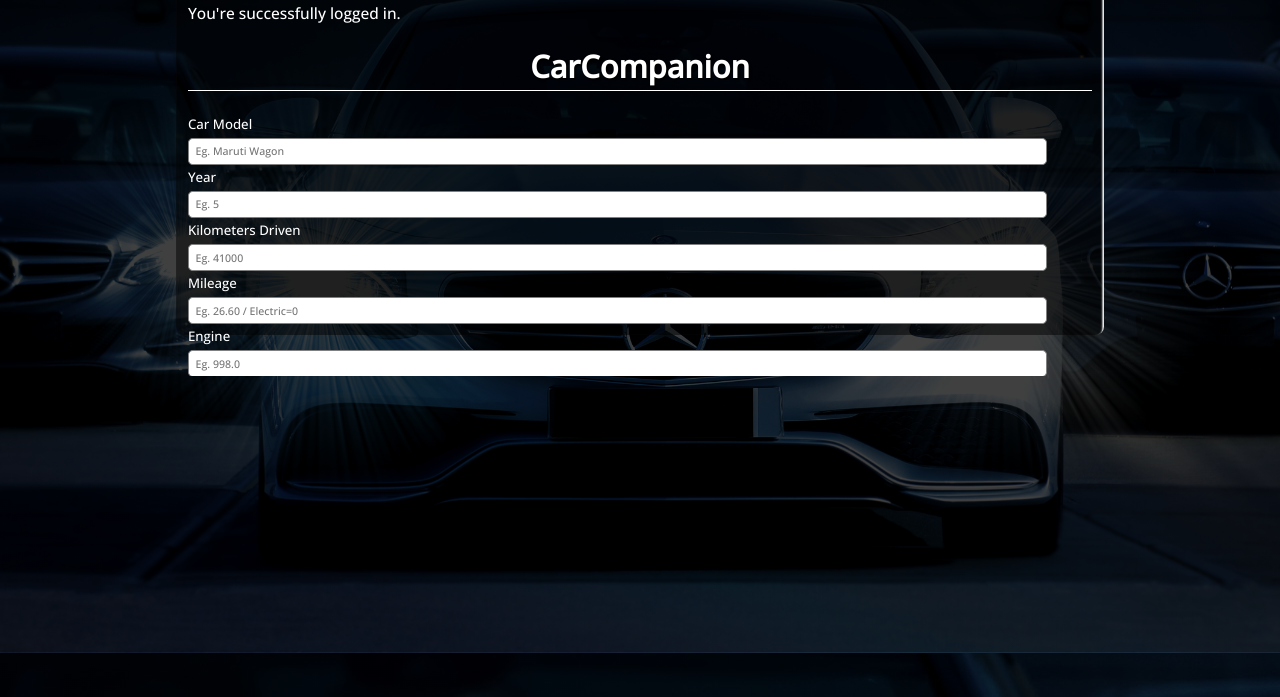
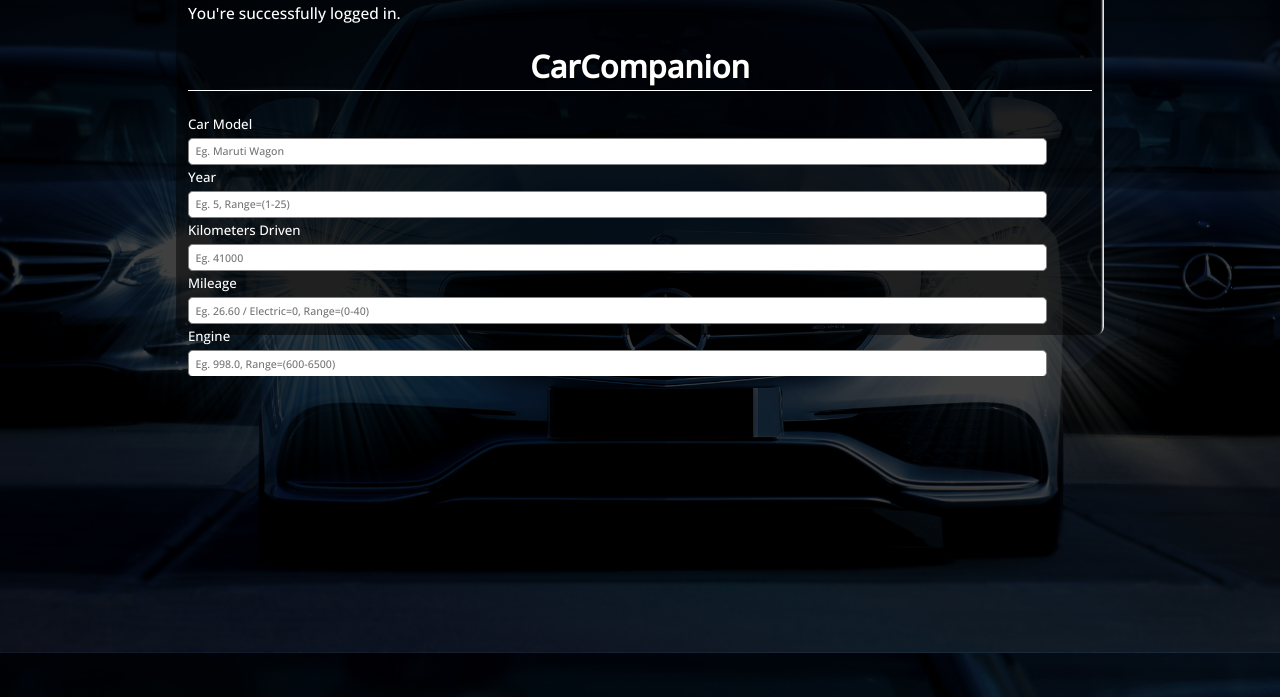
Before and after one commit to iamswastika/Used-Car-Price-Prediction, a Django app: page / in a window 1280 px wide. Shown: the part 201-898 px from the top of the page. Run offline with Django 3.2, Linux system fonts and the light colour scheme; the visitor is signed in with stand-in values (Sample User, id 1).

Commit message:
changes made

```diff
--- a/Second-hand-car-price-prediction-using-django-main/authentication/views.py
+++ b/Second-hand-car-price-prediction-using-django-main/authentication/views.py
@@ -341,20 +341,24 @@ def signin(request):
     return render(request, "authentication/signin.html")
 
 def getPrediction(name, year, kilometer, mileage, engine, owner, transmission, fuel, power, seats):
-    model = pickle.load(open("ml_model.sav", "rb"))
+    rfmodel = pickle.load(open("ml_model.sav", "rb"))
+    brmodel = pickle.load(open("bl_model.sav", "rb"))
+    lrmodel = pickle.load(open("ll_model.sav", "rb"))
     with open('scaler.sav', 'rb') as f:
         scaled = pickle.load(f)
-    # scaled = pickle.load(open("scaler.sav", "rb"))
     encoded = pickle.load(open("oencoder.sav", "rb"))
     modelname = pickle.load(open("carmodel.sav", "rb"))
 
     with open('yscaler.sav', 'rb') as f:
         y_scaler = pickle.load(f)
-    transformed = scaled.transform(np.array([name, year, kilometer, mileage, engine, owner, transmission, fuel, power, seats]).reshape(1,-1))
-    prediction = model.predict(transformed)[0]
-    # breakpoint();
-    inverse_scaled = y_scaler.inverse_transform(np.array([prediction]).reshape(-1,1))[0][0]
-    return round(inverse_scaled,2)
+
+    transformed = scaled.transform(np.array([name, year, kilometer, mileage, engine, owner, transmission, fuel, power, seats]).reshape(1, -1))
+
+    prediction1 = y_scaler.inverse_transform(rfmodel.predict(transformed).reshape(-1, 1))[0][0]
+    prediction2 = y_scaler.inverse_transform(brmodel.predict(transformed).reshape(-1, 1))[0][0]
+    prediction3 = y_scaler.inverse_transform(lrmodel.predict(transformed).reshape(-1, 1))[0][0]
+
+    return round(prediction1, 2), round(prediction2, 2), round(prediction3, 2)
 
 
 MIN_MILEAGE = 0
@@ -385,8 +389,7 @@ def result(request):
             year = float(year)
 
             if year < MIN_YEAR or year > MAX_YEAR:
-              raise ValidationError("Invalid Year. Year must be between {} and {}.".format(MIN_YEAR, MAX_YEAR))
-
+                raise ValidationError("Invalid Year. Year must be between {} and {}.".format(MIN_YEAR, MAX_YEAR))
 
             kilometer = float(request.POST.get('kilometer'))
             mileage = float(request.POST.get('mileage'))
@@ -428,13 +431,20 @@ def result(request):
             "power": power,
             "seat": seats
         }
-        result = getPrediction(int(name), int(year), kilometer, mileage, engine, owner, transmission, fuel, power, seats)
-        data["predicted_price"] = result
+
+        predictions = getPrediction(int(name), int(year), kilometer, mileage, engine, owner, transmission, fuel, power, seats)
+        data["predicted_price1"] = predictions[0]
+        data["predicted_price2"] = predictions[1]
+        data["predicted_price3"] = predictions[2]
 
         PredictCarModel.objects.create(**data)
         latest_entry = PredictCarModel.objects.latest('id')
-        predicted_price = round(latest_entry.predicted_price * 130, 2) if request.POST.get('model') else None
-        return render(request, 'authentication/index.html', {'result': result, 'predicted_price': predicted_price, 'car_model': latest_entry})
+
+        predicted_price1 = round(latest_entry.predicted_price1 * 130, 2) if request.POST.get('model') else None
+        predicted_price2 = round(latest_entry.predicted_price2 * 130, 2) if request.POST.get('model') else None
+        predicted_price3 = round(latest_entry.predicted_price3 * 130, 2) if request.POST.get('model') else None
+
+        return render(request, 'authentication/index.html', {'predicted_price1': predicted_price1, 'predicted_price2': predicted_price2, 'predicted_price3': predicted_price3, 'car_model': latest_entry})
 
 
 def cars(request):
@@ -444,7 +454,11 @@ def cars(request):
     else:
         predict = PredictCarModel.objects.all().order_by('model')
         for car in predict:
-         car.predicted_price *= 130
+         car.predicted_price1 *= 130
+        for car in predict:
+         car.predicted_price2 *= 130
+        for car in predict:
+         car.predicted_price3 *= 130
     return render(request, 'authentication/cars.html', {'predict': predict})
 
 def searchbar(request):
@@ -463,19 +477,19 @@ def signout(request):
     messages.success(request,"Logged Out successfully")
     return redirect('home')
 
-def activate(request,uidb64,token):
+def activate(request, uidb64, token):
     try:
         uid = force_str(urlsafe_base64_decode(uidb64))
         myuser = User.objects.get(pk=uid)
-    except (TypeError,ValueError,OverflowError,User.DoesNotExist):
+    except (TypeError, ValueError, OverflowError, User.DoesNotExist):
         myuser = None
 
-    if myuser is not None and generate_token.check_token(myuser,token):
+    if myuser is not None and default_token_generator.check_token(myuser, token):
         myuser.is_active = True
         # user.profile.signup_confirmation = True
         myuser.save()
-        login(request,myuser)
-        messages.success(request, "Your Account has been activated!!")
+        login(request, myuser)
+        messages.success(request, "Your account has been activated!")
         return redirect('signin')
     else:
-        return render(request,'activation_failed.html')
+        return render(request, 'activation_failed.html')
--- a/Second-hand-car-price-prediction-using-django-main/static/style.css
+++ b/Second-hand-car-price-prediction-using-django-main/static/style.css
@@ -2,7 +2,7 @@
   margin: 0;
   padding: 0;
   /* font-family: sans_serif ; */
-  font-family: "Open Sans", sans-serif;
+  font-family: 'Open Sans', sans-serif;
   zoom: 0.95;
 }
 .banner {
@@ -75,7 +75,7 @@ a:hover {
   box-shadow: 0 0 35px var(--clr);
 }
 a:before {
-  content: "";
+  content: '';
   position: absolute;
   inset: 2px;
   background: rgba(0, 0, 0, 0.975);
@@ -90,7 +90,7 @@ a i {
   display: block;
 }
 a i:before {
-  content: "";
+  content: '';
   position: absolute;
   top: 0;
   left: 80%;
@@ -106,7 +106,7 @@ a:hover i:before {
 }
 a i:after {
   /* text-decoration: none; */
-  content: "";
+  content: '';
   position: absolute;
   bottom: 0%;
   left: 20%;
@@ -224,12 +224,21 @@ body {
 
 .form-submit-btn {
   margin-top: 40px;
+  margin: 3px;
+  margin-left: 0;
+}
+.p-2 {
+  display: flex;
+
+  margin-left: 0;
+
+  margin-top: 2.5rem;
 }
 
 .form-submit-btn button {
   display: block;
   width: 100%;
-  margin-top: 10px;
+
   font-size: 20px;
   padding: 13px;
   border: none;
@@ -244,7 +253,7 @@ body {
 }
 
 .main-alert {
-  height: 4rem;
+  height: 2rem;
   font-size: 20px;
   padding: 1rem !important;
 }
@@ -279,15 +288,14 @@ body {
 
     /* justify-content: right; */
   }
-  .sos{
+  .sos {
     display: flex;
     padding: 1rem;
     flex-direction: row;
     /* justify-content: right; */
-
   }
-  .nav{
-    display:flex;
+  .nav {
+    display: flex;
     justify-content: right;
   }
   .hi {
--- a/Second-hand-car-price-prediction-using-django-main/templates/authentication/cars.html
+++ b/Second-hand-car-price-prediction-using-django-main/templates/authentication/cars.html
@@ -88,7 +88,10 @@
               </ul>
             </div>
             <div class="card-footer">
-              <p>Predicted Price: NPR {{ car.predicted_price|floatformat:2}}</p>
+              <p>Random Forest Regression: NPR {{ car.predicted_price1|floatformat:2}}</p>
+              <p>Bagging Regression: NPR {{ car.predicted_price2|floatformat:2}}</p>
+              <p>Linear Regression: NPR {{ car.predicted_price3|floatformat:2}}</p>
+
             </div>
           </div>
         </div>
--- a/Second-hand-car-price-prediction-using-django-main/templates/authentication/index.html
+++ b/Second-hand-car-price-prediction-using-django-main/templates/authentication/index.html
@@ -36,10 +36,6 @@
     {% endif %}
 
 
-
-
-
-
     {% if user.is_authenticated %}
     <div class="nav">
 
@@ -67,7 +63,7 @@
               value="{{car_model.model|default_if_none:''}}" />
 
             <label for="year">Year</label>
-            <input type="number" id="year" name="year" placeholder="Eg. 5" required="required"
+            <input type="number" id="year" name="year" placeholder="Eg. 5, Range=(1-25)" required="required"
               value="{{car_model.year|default_if_none:''}}" />
 
             <label for="kilometer">Kilometers Driven</label>
@@ -76,11 +72,11 @@
 
 
             <label for="Mileage">Mileage</label>
-            <input type="text" id="Mileage" name="mileage" placeholder="Eg. 26.60 / Electric=0" required="required"
+            <input type="text" id="Mileage" name="mileage" placeholder="Eg. 26.60 / Electric=0, Range=(0-40)" required="required"
               value="{{car_model.mileage|default_if_none:''}}" />
 
             <label for="engine">Engine</label>
-            <input type="text" id="engine" name="engine" placeholder="Eg. 998.0" required="required"
+            <input type="text" id="engine" name="engine" placeholder="Eg. 998.0, Range=(600-6500)" required="required"
               value="{{car_model.engine|default_if_none:''}}" />
 
             <label for="Ownership">Owner Type</label>
@@ -101,8 +97,6 @@
             <br>
 
 
-
-
             <label for="Fueltype">Fuel Type</label>
             <select name="fuel" id="dropdownblock">
               <option value="0" {% if car_model.fuel_type == "0" %} selected {% endif %}>CNG</option>
@@ -114,11 +108,11 @@
             <br>
 
             <label for="power">Power</label>
-            <input type="text" id="power" name="power" placeholder="Eg. 58.16" required="required"
+            <input type="text" id="power" name="power" placeholder="Eg. 58.16, Range=(40-2000)" required="required"
               value="{{car_model.power|default_if_none:''}}" />
 
             <label for="seats">Seats</label>
-            <input type="text" id="seats" name="seats" placeholder="Eg. 5" required="required"
+            <input type="text" id="seats" name="seats" placeholder="Eg. 5, Range=(2-10)" required="required"
               value="{{car_model.seat|default_if_none:''}}" />
 
 
@@ -129,9 +123,27 @@
                 </div>
               </div>
               <div class="p-2">
-                {% if predicted_price %}
+                {% if predicted_price1 and predicted_price2 and predicted_price3 %}
                 <div class="form-submit-btn alert-predicted-price alert alert-success font-weight-bold" role="alert">
-                  NPR {{predicted_price}}
+                 Random Forest Regression => NPR {{ predicted_price1}}<br><br>
+                 R2 Score=> 0.90<br>
+                 MSE=> 0.00048<br>
+                 RMSE=> 0.0219<br>
+                 MAE=> 0.0092<br>
+                </div>
+                <div class="form-submit-btn alert-predicted-price alert alert-success font-weight-bold" role="alert">
+                 Bagging Regression => NPR {{predicted_price2}}<br><br>
+                 R2 Score=> 0.90<br>
+                 MSE=> 0.00047<br>
+                 RMSE=> 0.0217<br>
+                 MAE=> 0.0092<br>
+                </div>
+                <div class="form-submit-btn alert-predicted-price alert alert-success font-weight-bold" role="alert">
+                Linear Regression =>  NPR {{predicted_price3}}<br><br>
+                R2 Score=> 0.63<br>
+                MSE=> 0.00181<br>
+                RMSE=> 0.0426<br>
+                MAE=> 0.0253<br>
                 </div>
                 {% endif %}
                 {% if error_message %}
```
Also changed, not shown: Second-hand-car-price-prediction-using-django-main/authentication/models.py (+7 -4 lines), Second-hand-car-price-prediction-using-django-main/authentication/migrations/0007_rename_predicted_price_predictcarmodel_predicted_price1_and_more.py (added).
